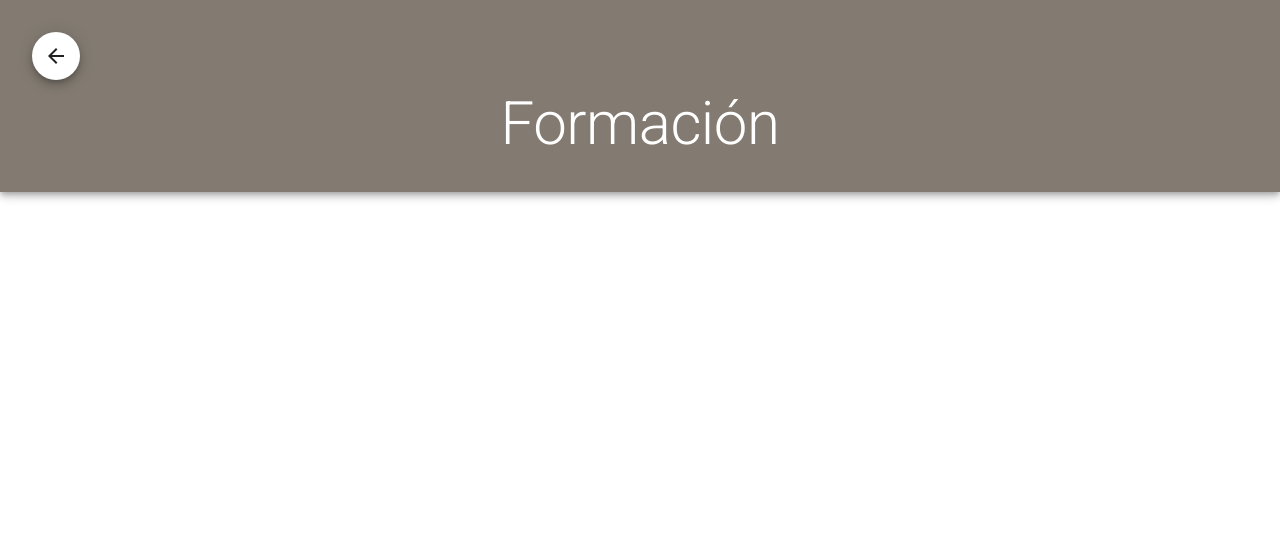
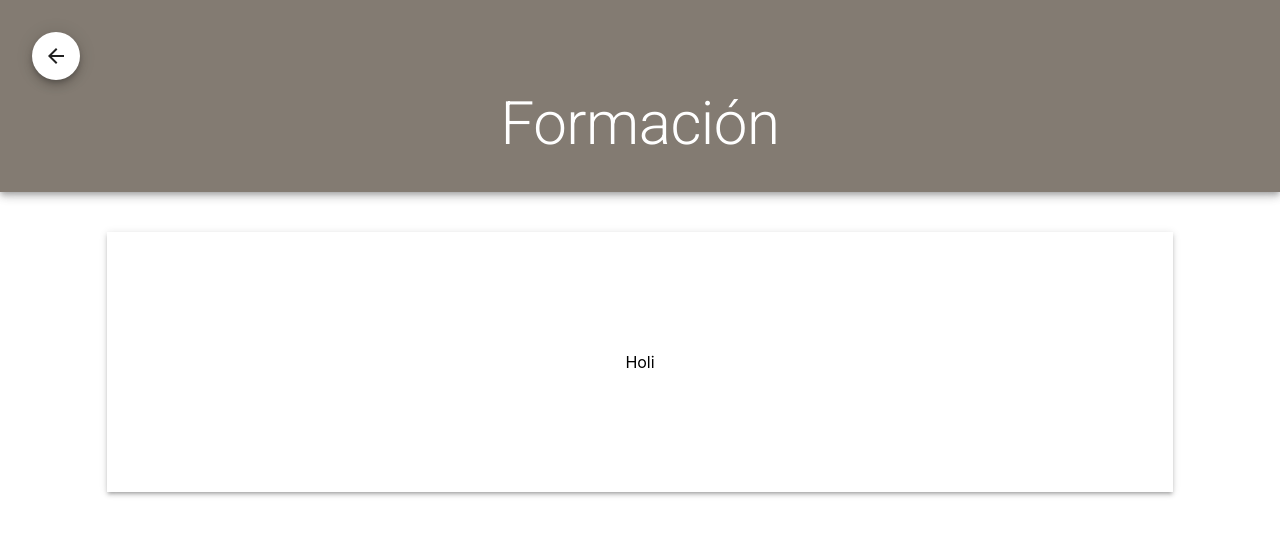
Before and after one commit to facundoolmedo/mediaronline, a React (Create React App) app: page /cursos in a window 1280 px wide. Shown: the top 536 px of the page. Built offline with nearby package versions, Linux system fonts and the light colour scheme.

Commit message:
Editando Pagina de cursos

```diff
--- a/src/components/rutas/CursosPage.jsx
+++ b/src/components/rutas/CursosPage.jsx
@@ -1,3 +1,4 @@
+import { Box, Grid } from "@material-ui/core";
 import React, { Fragment } from "react";
 
 // MaterialUI Staff
@@ -22,6 +23,14 @@
   return (
     <Fragment>
       <Banner5 titulo="Formación" />
+
+      <Grid container justify="center">
+        <Grid item xs={12} md={10}>
+          <Box boxShadow={3} mt={5} textAlign="center" py={15}>
+            Holi
+          </Box>
+        </Grid>
+      </Grid>
     </Fragment>
   );
 };
```
